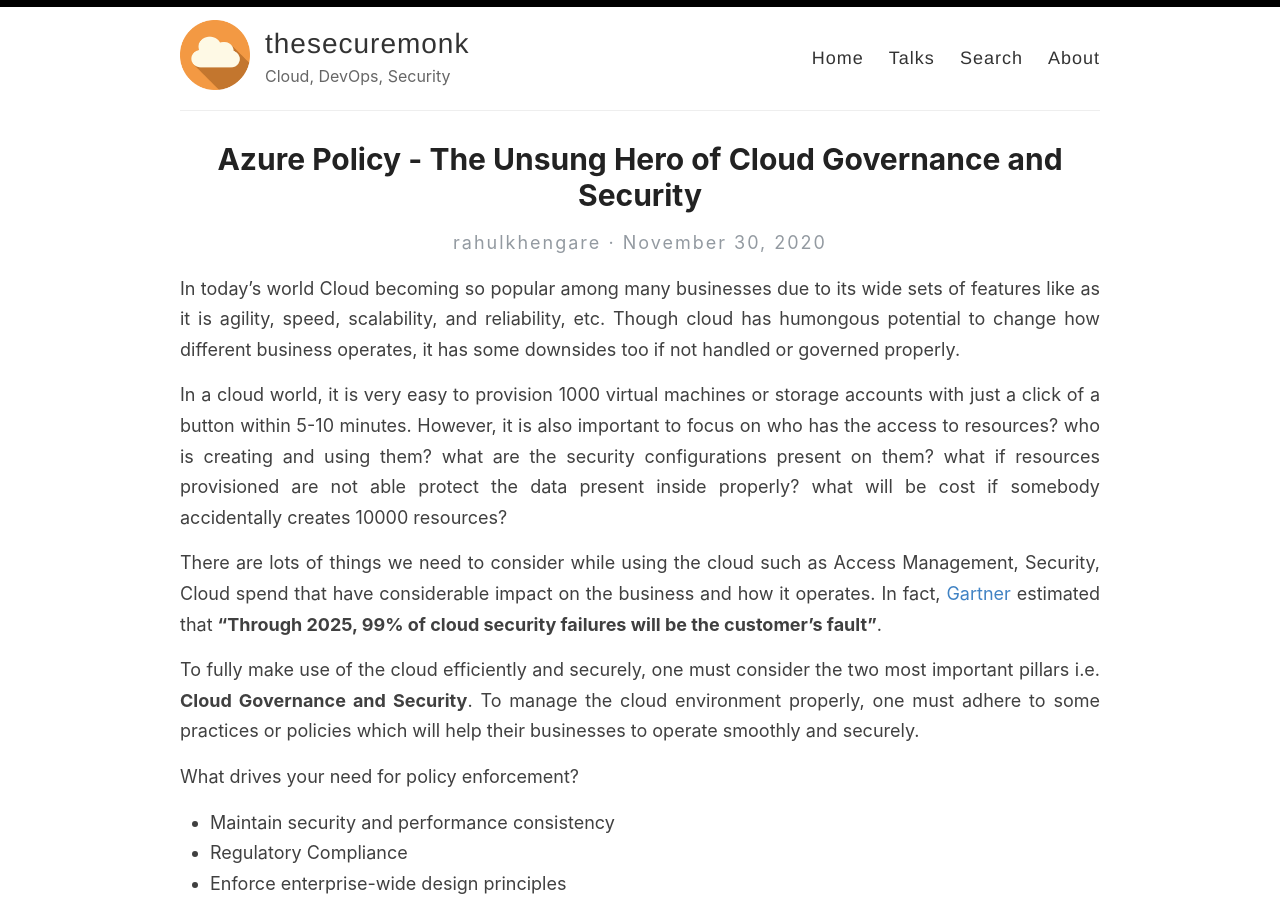
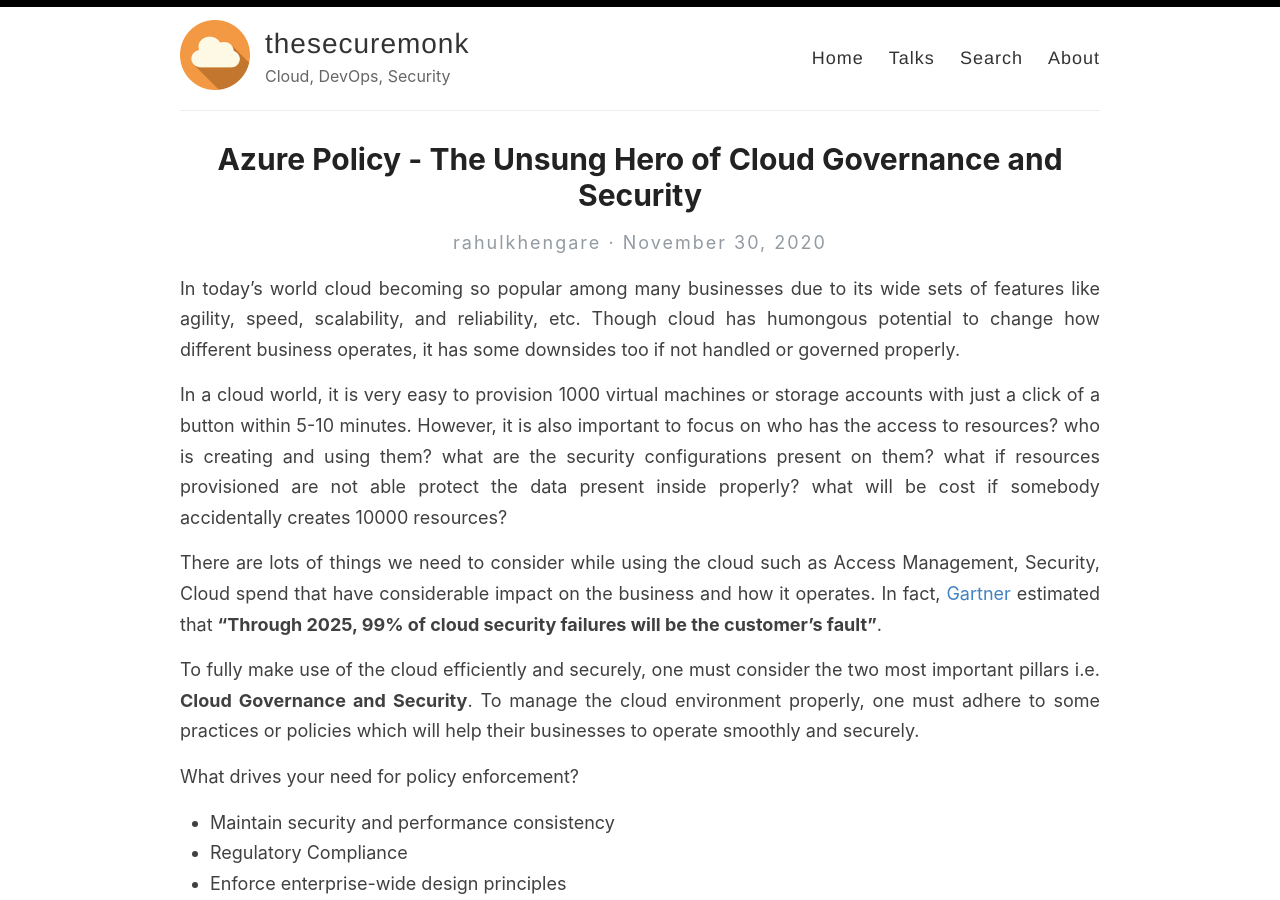
Before and after one commit to rahulkhengare/thesecuremonk.com, a Jekyll site: the page built from _posts/2020-11-30-AzurePolicy.md, in a window 1280 px wide and 900 px high. Built offline with Jekyll 4.4.1, drawn with Linux system fonts in a browser that asks for light colours; comment, search, counter and statistics services are not loaded.

Commit message:
Corrected Typo

```diff
--- a/_posts/2020-11-30-AzurePolicy.md
+++ b/_posts/2020-11-30-AzurePolicy.md
@@ -1,11 +1,11 @@
 ---
 layout: post
 title:  Azure Policy - The Unsung Hero of Cloud Governance and Security
-excerpt: In today’s world Cloud becoming so popular among many businesses due to its wide sets of features like as it is agility, speed, scalability, and reliability, etc. Though cloud has humongous potential to change how different  business operates, it has some downsides too if not handled or governed properly. There are lots of things we need to consider while using the cloud such as Access Management, Security, Cloud spend that have considerable impact on the business and how it operates. Azure provides Azure Policy free service which helps in cloud governance and security at scale.
+excerpt: In today’s world cloud becoming so popular among many businesses due to its wide sets of features like agility, speed, scalability, and reliability, etc. Though cloud has humongous potential to change how different  business operates, it has some downsides too if not handled or governed properly. There are lots of things we need to consider while using the cloud such as Access Management, Security, Cloud spend that have considerable impact on the business and how it operates. Azure provides Azure Policy free service which helps in cloud governance and security at scale.
 comments: true
 ---
 
-In today’s world Cloud becoming so popular among many businesses due to its wide sets of features like as it is agility, speed, scalability, and reliability, etc. Though cloud has humongous potential to change how different  business operates, it has some downsides too if not handled or governed properly.
+In today’s world cloud becoming so popular among many businesses due to its wide sets of features like agility, speed, scalability, and reliability, etc. Though cloud has humongous potential to change how different  business operates, it has some downsides too if not handled or governed properly.
 
 In a cloud world, it is very easy to provision 1000 virtual machines or storage accounts with just a click of a button within 5-10 minutes. However, it is also important to focus on who has the access to resources? who is creating and using them? what are the security configurations present on them? what if resources provisioned are not able protect the data present inside properly? what will be cost if somebody accidentally creates 10000 resources?
 
@@ -38,10 +38,13 @@ Here, Azure policy is in the form of condition and effect. **If block** contains
 Generally, Azure policies are differentiated into main 3 categories depending on the effect/actions of the policy.
 
 -   **Audit Policies**
+
     The policy with **Audit** and **AuditIfNotExists** effect falls under this category. It just audits the resources for configurations and shows the compliant and non-compliant resources. For e.g. If you want to just audit all the VMs that do not use managed disks.
 -   **Preventative Policies**
+
     The policy with the **Deny** effect considered as preventative policies. It helps to set up policies that do not allow resource creation if resources are not compliant with the checks of the policies. E.g. If you do not want to allow users to provision any resources in the West US region then you use the policy with Deny effect.
 -   **Remediation Policies**
+
     The policies with **DeployIfNotExists**, **Append,** or **Modify** considered as remediation policies as it performs the remediation action in case resource is non-compliant. E.g. *“Deploy Log Analytics agent for
     Windows VMs”* policy deploys the log analytics agent whenever the user creates a windows VM within the Azure environment.
 
```
